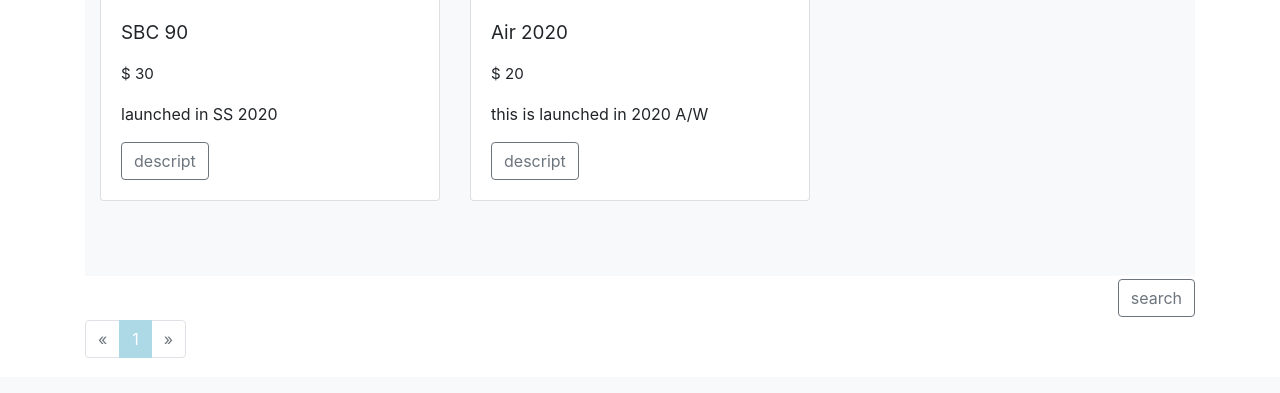
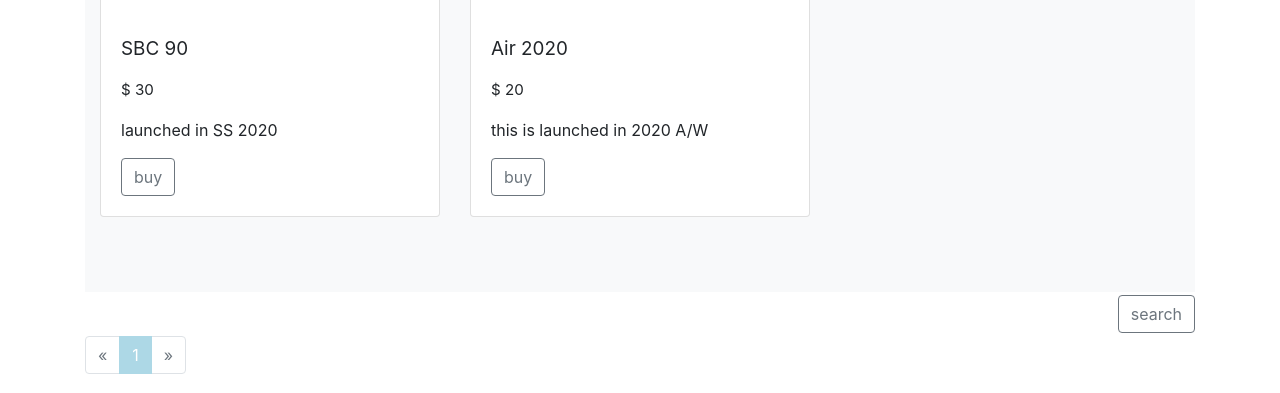
Before and after one commit to tk525/sample2, a Django app: page /index/ in a window 1280 px wide. Shown: the part 435-828 px from the top of the page. Before the commit the page ends 793 px from the top, so only its background shows below. Run offline with Django 3.2, Linux system fonts and the light colour scheme; data comes from the database, SQL or seed files in the repository; both versions use the stored data as it was after the commit; some libraries are stand-ins or nearby versions.

Commit message:
i arrange the index page liitle bit

```diff
--- a/app/templates/app/item_filter.html
+++ b/app/templates/app/item_filter.html
@@ -1,6 +1,13 @@
 {% extends "./_base.html" %}
 {% block content %}
 {% load crispy_forms_tags %}
+
+<style>
+    p.sample img:hover {
+        opacity: 0.6;
+    }
+</style>
+
 <div class="container">
     <div id="myModal" class="modal fade" tabindex="-1" role="dialog">
         <div class="modal-dialog" role="document">
@@ -53,30 +60,27 @@
             {% for item in item_list %}
             <div class="col-md-4">
               <div class="card mb-4 shadow-sm">
-                <img class="card-img-top" data-src="holder.js/100px225?theme=thumb&amp;bg=55595c&amp;fg=eceeef&amp;text=Thumbnail" alt="Thumbnail [100%x225]" style="height: 225px; width: 100%; display: block;" src="{{ item.photo.url }}" data-holder-rendered="true">
+
+                <div>
+                    <a href="{% url 'detail' item.pk %}" target="_black">
+                        <p class="sample">
+                            <img class="card-img-top" data-src="holder.js/100px225?theme=thumb&amp;bg=55595c&amp;fg=eceeef&amp;text=Thumbnail" alt="Thumbnail [100%x225]" style="height: 225px; width: 100%; display: block;" src="{{ item.photo.url }}" data-holder-rendered="true">
+                        </p>
+                    </a>
+                </div>
+
                 <div class="card-body">
-                  <!-- <p class="card-text">This is a wider card with supporting text below as a natural lead-in to additional content. This content is a little bit longer.</p> -->
-                  <!-- <p class="card-text">これは写真の解説文付きのカードです。自然に説明を加えることができます。しかしこの文章は少し長いかもしれません。</p> -->
                   <p  class="card-text"style="font-size: 0.5cm;">{{ item.name }}</p>
                   <p  class="card-text"style="font-size: 0.4cm;">$ {{ item.age }}</p>
                   <p class="card-text">{{ item.memo }}</p>
-
-
-                  <!-- {% if request.user.id != message.author.id %}
-                  <a class="btn btn-outline-secondary " href="{% url 'update' item.pk %}">edit</a>
-                  <a class="btn btn-outline-secondary " href="{% url 'delete' item.pk %}">delete</a>
-                  {% endif %}
-                  <a class="btn btn-outline-secondary " href="{% url 'detail' item.pk %}">descript</a> -->
-
-
                   <div class="d-flex justify-content-between align-items-center">
+                    <a class="btn btn-outline-secondary text-muted" href="{% url 'detail' item.pk %}">buy</a>
                     {% if request.user.id != message.author.id %}
                     <div class="btn-group">
                         <a class="btn btn-outline-secondary " href="{% url 'update' item.pk %}">edit</a>
                         <a class="btn btn-outline-secondary " href="{% url 'delete' item.pk %}">delete</a>
                     </div>
                     {% endif %}
-                    <a class="btn btn-outline-secondary text-muted" href="{% url 'detail' item.pk %}">descript</a>
                   </div>
                 </div>
               </div>
```
Also changed, not shown: db.sqlite3.
